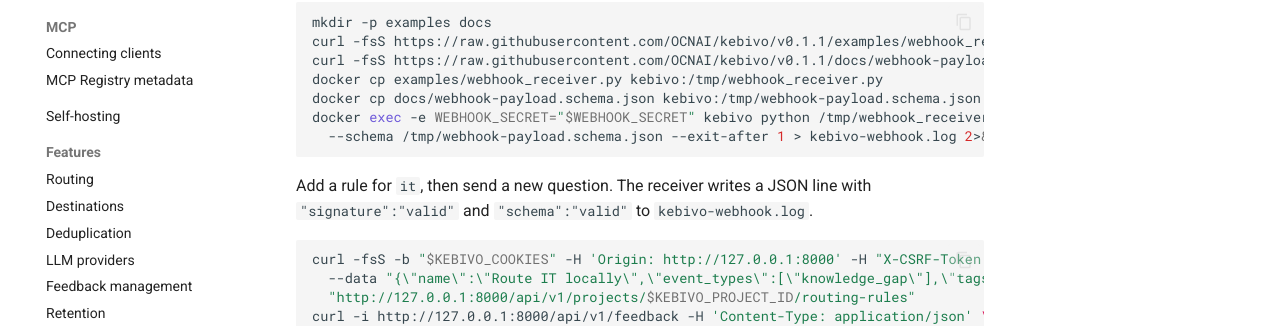
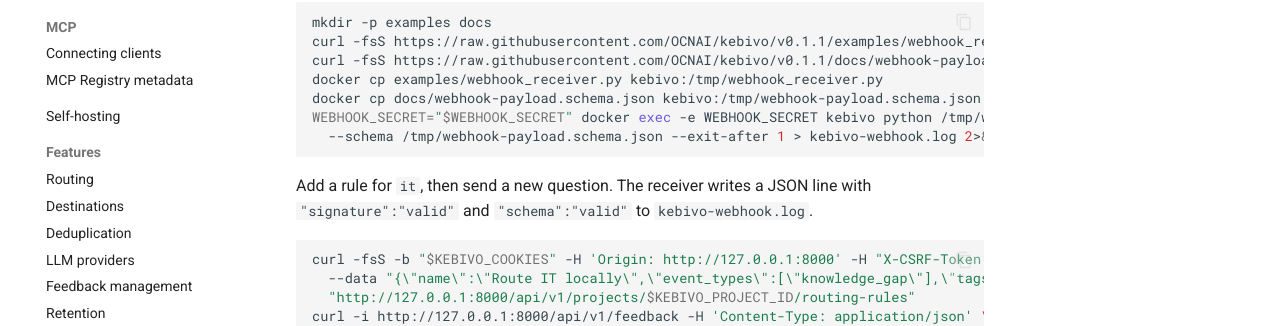
Before and after one commit to OCNAI/kebivo, an MkDocs documentation site: the page built from docs/quickstart.md, in a window 1280 px wide and 900 px high, scrolled down 1308 px. Shown: the part 171-497 px from the top of the window. Built offline with MkDocs 1.6.1 and Material for MkDocs 9.7.7, drawn with Linux system fonts in a browser that asks for light colours; comment, search, counter and statistics services are not loaded.

Commit message:
Keep the webhook secret out of the receiver's command line
Pass the secret through docker's environment instead of as a -e value,
so it does not show up in the host process list.

Signed-off-by: OCNAI <155850614+OCNAI@users.noreply.github.com>

````diff
--- a/docs/quickstart.md
+++ b/docs/quickstart.md
@@ -66,7 +66,7 @@
 curl -fsS https://raw.githubusercontent.com/OCNAI/kebivo/v0.1.1/docs/webhook-payload.schema.json -o docs/webhook-payload.schema.json
 docker cp examples/webhook_receiver.py kebivo:/tmp/webhook_receiver.py
 docker cp docs/webhook-payload.schema.json kebivo:/tmp/webhook-payload.schema.json
-docker exec -e WEBHOOK_SECRET="$WEBHOOK_SECRET" kebivo python /tmp/webhook_receiver.py \
+WEBHOOK_SECRET="$WEBHOOK_SECRET" docker exec -e WEBHOOK_SECRET kebivo python /tmp/webhook_receiver.py \
   --schema /tmp/webhook-payload.schema.json --exit-after 1 > kebivo-webhook.log 2>&1 &
 ```
 
````
Also changed, not shown: README.md (+1 -1 lines).
